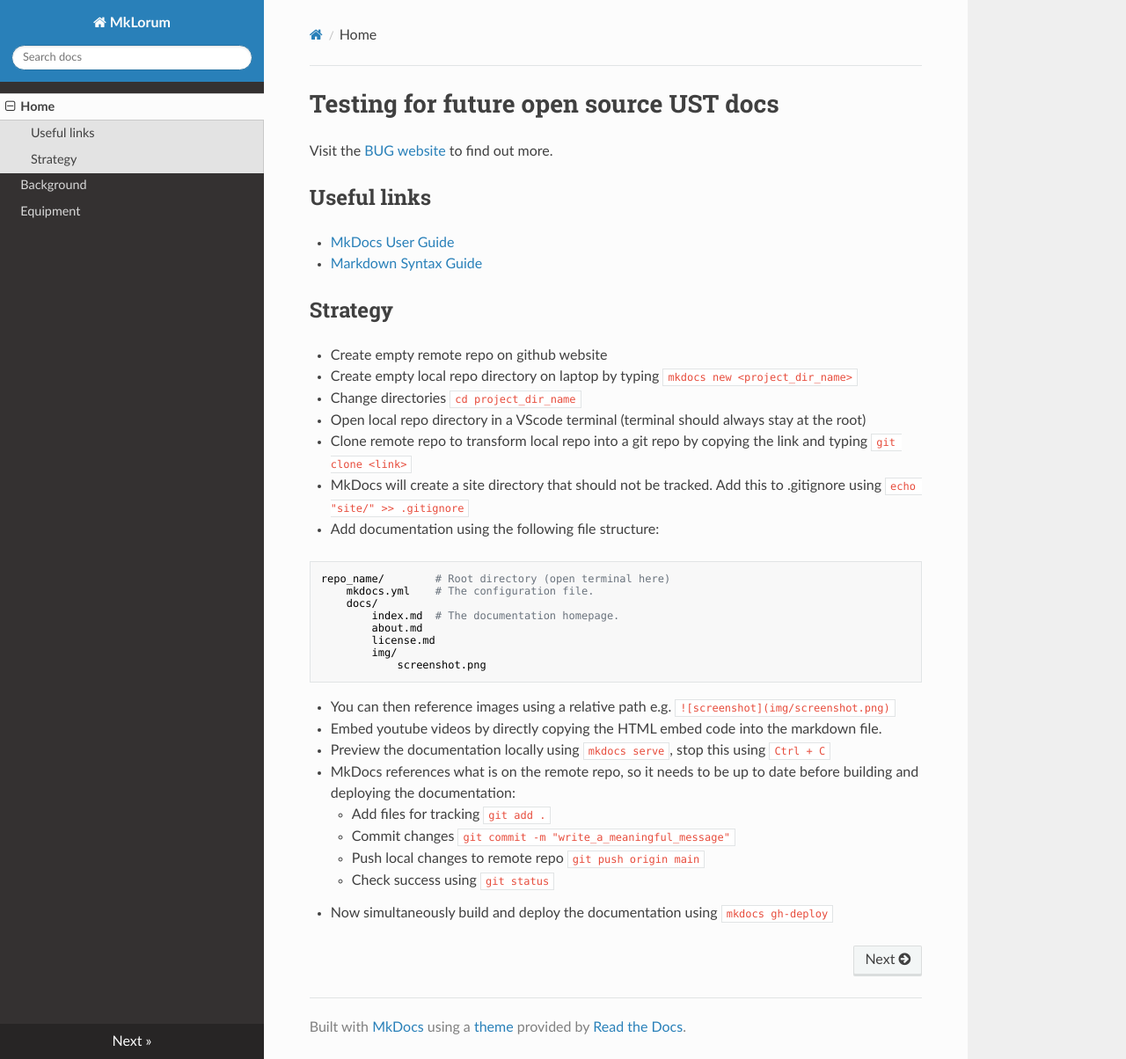
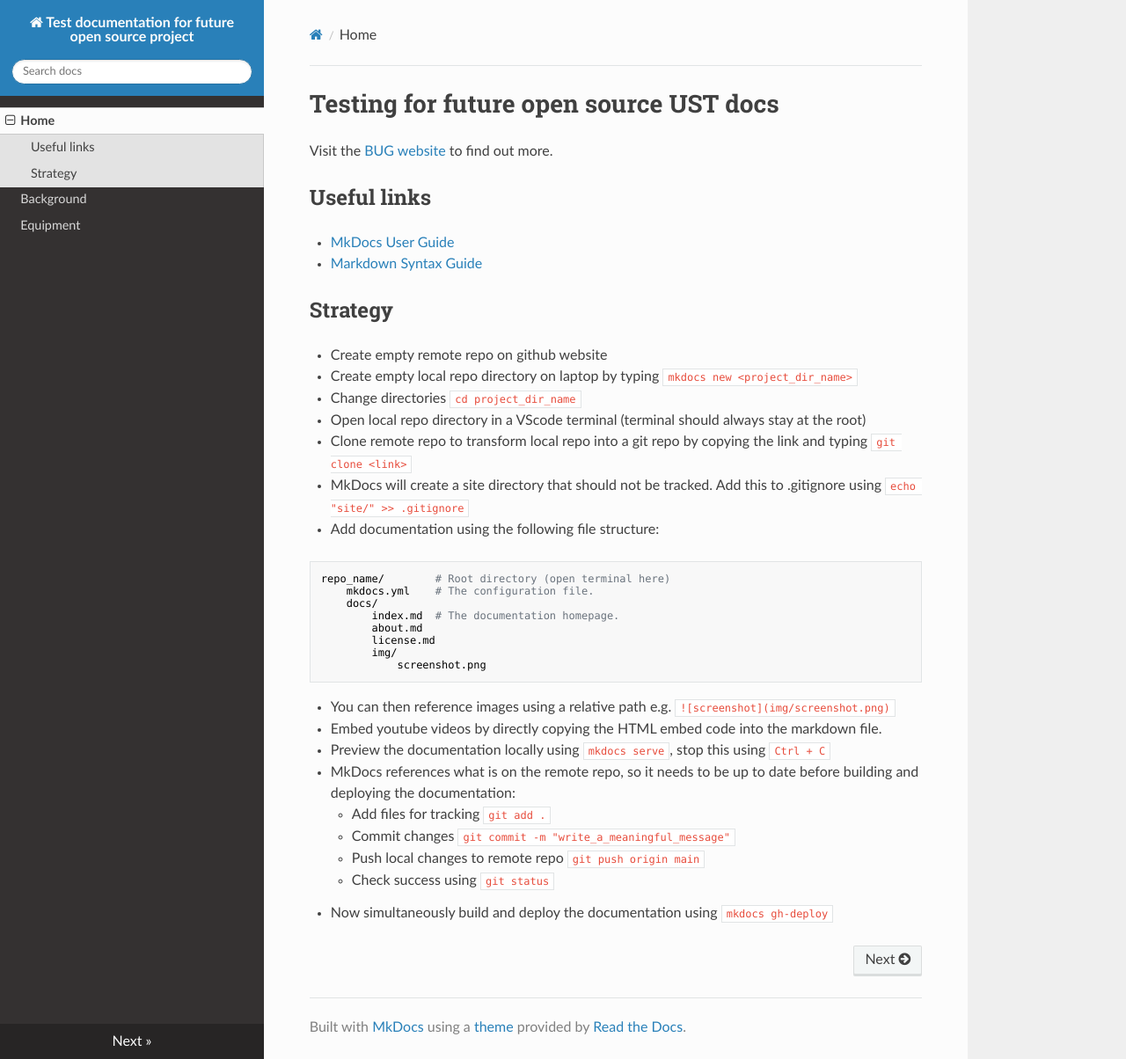
Before and after one commit to morganjroberts/USTopenSourceTest, an MkDocs documentation site: the page built from docs/index.md, in a window 1280 px wide and 1204 px high. Shown: the whole window at 88% size. Built offline with MkDocs 1.6.1, drawn with Linux system fonts in a browser that asks for light colours; nearby versions of some CDN libraries.

```diff
--- a/mkdocs.yml
+++ b/mkdocs.yml
@@ -1,4 +1,4 @@
-site_name: MkLorum
+site_name: Test documentation for future open source project
 nav:
     - Home: index.md
     - Background: background.md
```
Also changed, not shown: site/index.html, site/search/search_index.json, 2 other files.
